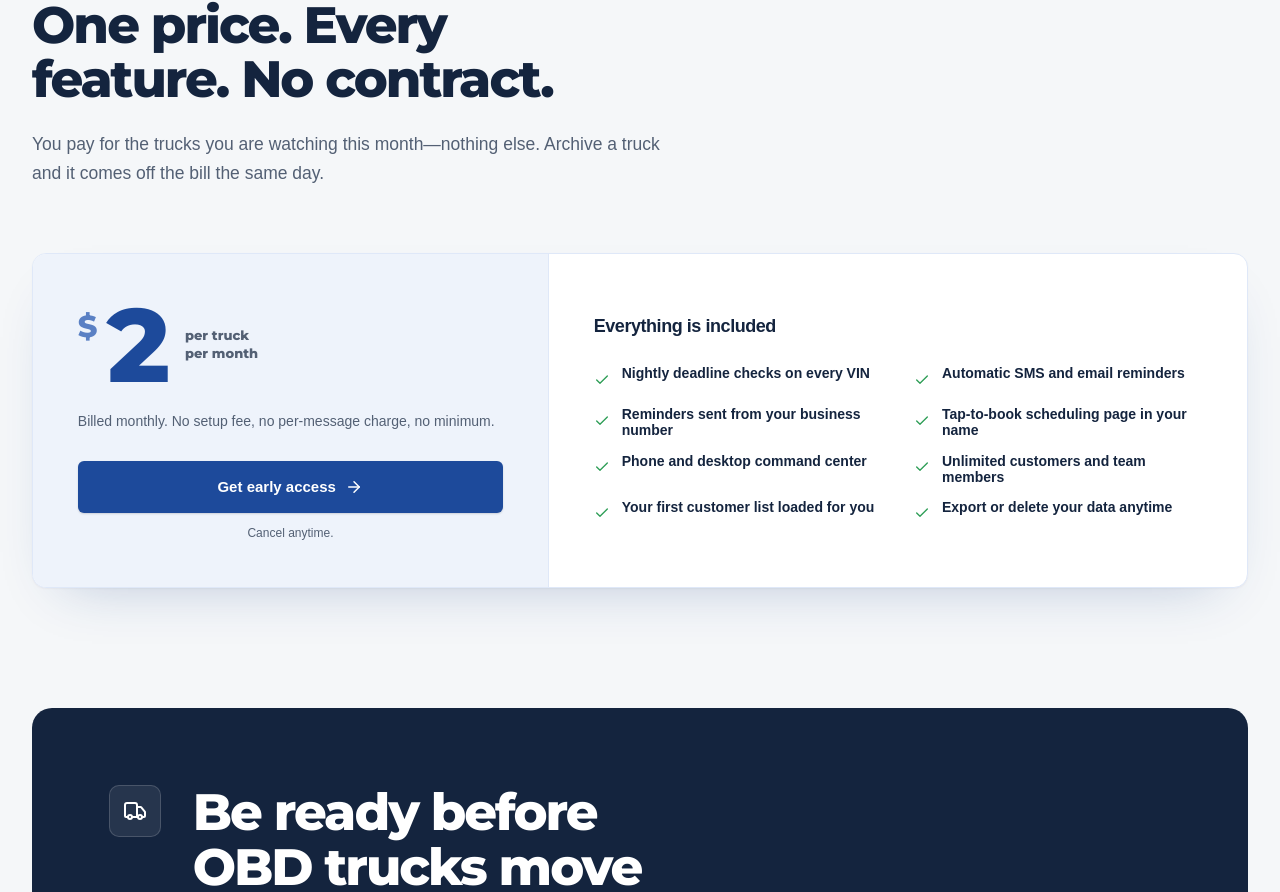
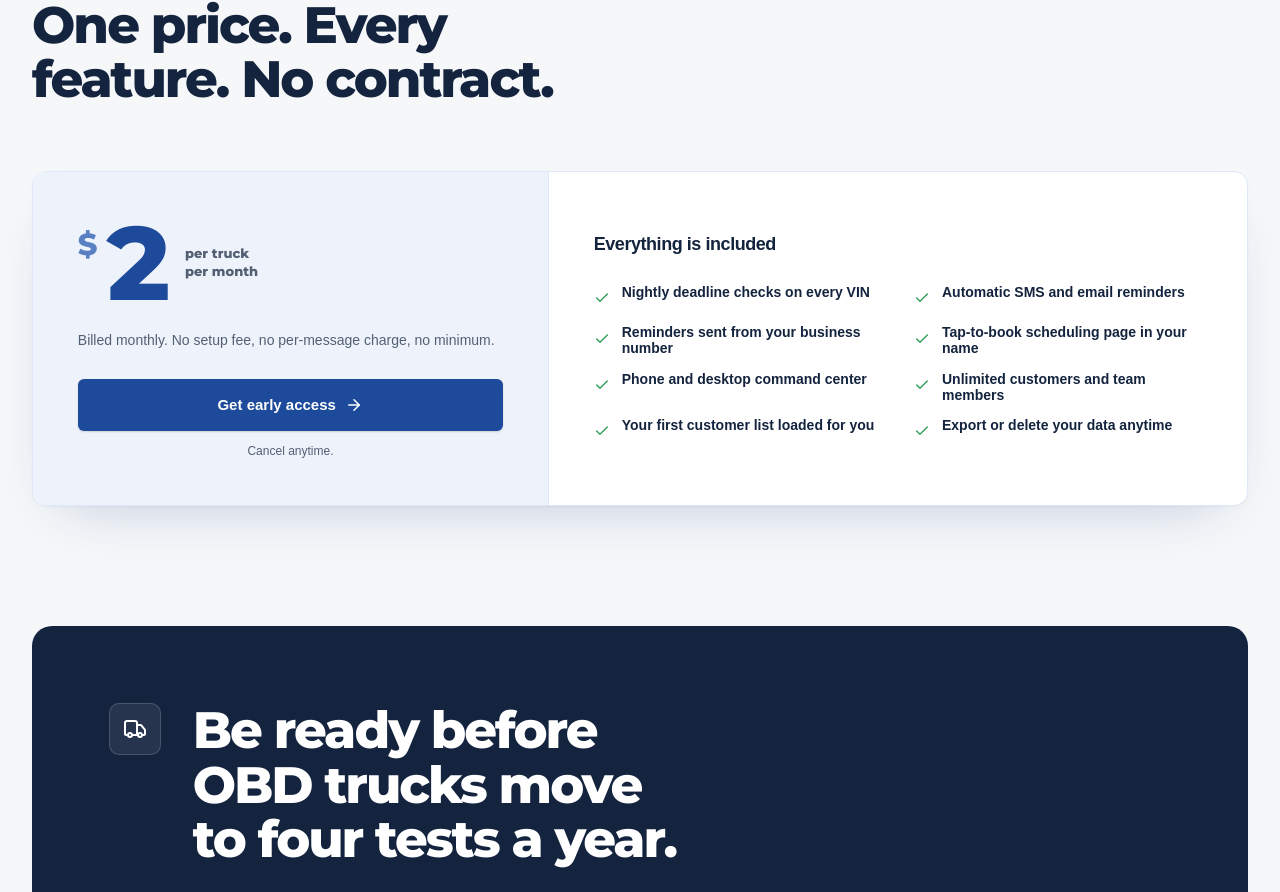
Before and after one commit to dshap456/gotruckcheck, a Next.js app: page / in a window 1280 px wide. Shown: the part 5156-6048 px from the top of the page. Built offline with nearby package versions, Linux system fonts and the light colour scheme; no server answers; a web font is replaced by a local one.

Commit message:
Tighten pricing section

```diff
--- a/app/page.tsx
+++ b/app/page.tsx
@@ -234,10 +234,6 @@ export default function Home() {
         <div className="container">
           <div className="section-heading">
             <h2>One price. Every feature. No contract.</h2>
-            <p>
-              You pay for the trucks you are watching this month—nothing else.
-              Archive a truck and it comes off the bill the same day.
-            </p>
           </div>
 
           <div className="plan" data-reveal="up">
```
